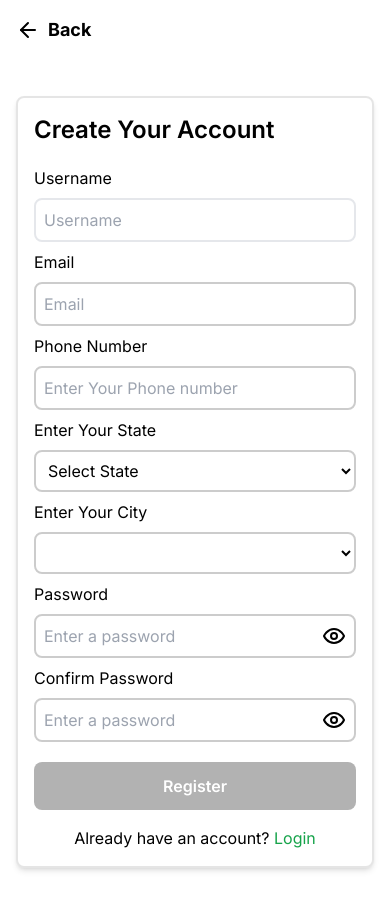
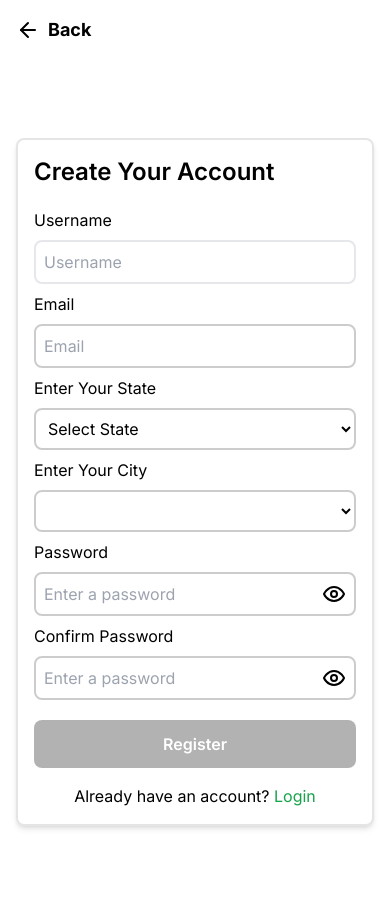
Before and after one commit to HarshGalav/ClearCycle, a Next.js app: page /register in a window 390 px wide. Built offline with nearby package versions, Linux system fonts and the light colour scheme.

Commit message:
removed phone number

```diff
--- a/src/app/api/auth/register/route.ts
+++ b/src/app/api/auth/register/route.ts
@@ -12,16 +12,12 @@ connect();
 export async function POST(request: NextRequest) {
     try {
         const reqBody = await request.json();
-        const { username, email, password, phoneNumber, city, state } = reqBody;
+        const { username, email, password, city, state } = reqBody;
 
         console.log(reqBody);
 
         //check if user already exists
-        const user = await User.findOne({ $or: [{ email }, { username }, { phoneNumber }] });
-
-        if (phoneNumber.length !== 10) {
-            return NextResponse.json({ error: "Please provide a valid phone number", success: false }, { status: HTTP_STATUS.BAD_REQUEST });
-        }
+        const user = await User.findOne({ $or: [{ email }, { username }] });
 
         if (city.length === 0) {
             return NextResponse.json({ error: "Please provide a valid city", success: false }, { status: HTTP_STATUS.BAD_REQUEST });
@@ -46,7 +42,6 @@ export async function POST(request: NextRequest) {
         const newUser = new User({
             username,
             email,
-            phoneNumber,
             state,
             city,
             password: hashedPassword,
--- a/src/app/register/page.tsx
+++ b/src/app/register/page.tsx
@@ -16,7 +16,6 @@ const Page = () => {
     const router = useRouter();
     const [userName, setUserName] = useState<string>("");
     const [email, setEmail] = useState<string>("");
-    const [phoneNumber, setPhoneNumber] = useState<string>("");
     const [showPassword, setShowPassword] = useState<boolean>(false);
     const [showConfirmPassword, setShowConfirmPassword] = useState<boolean>(false);
     const [password, setPassword] = useState<string>("");
@@ -53,7 +52,6 @@ const Page = () => {
                 username: userName,
                 email: email,
                 password: password,
-                phoneNumber: phoneNumber,
                 state: selectedState,
                 city: citySelected,
             };
@@ -94,8 +92,6 @@ const Page = () => {
                         <input type="text" placeholder="Username" className=" bg-transparent border-2 border-back/20 p-2 focus:outline-none focus:border-green-800 duration-200  rounded-lg text-black" onChange={(e) => setUserName(e.target.value)} />
                         <label htmlFor="Email">Email</label>
                         <input type="email" placeholder="Email" className=" bg-transparent border-2 border-black/20 p-2 focus:outline-none focus:border-green-800 duration-200  rounded-lg text-black" onChange={(e) => setEmail(e.target.value)} />
-                        <label htmlFor="text">Phone Number</label>
-                        <input type="text" placeholder="Enter Your Phone number" className=" bg-transparent border-2 border-black/20 p-2 focus:outline-none focus:border-green-800 duration-200  rounded-lg text-black" onChange={(e) => setPhoneNumber(e.target.value)} />
                         <label htmlFor="text">Enter Your State</label>
                         <select onChange={handleStateChange} className="bg-transparent border-2 border-black/20 p-2 focus:outline-none focus:border-green-800 duration-200  rounded-lg text-black">
                             {Object.keys(stateandcity).map((state) => (
```
